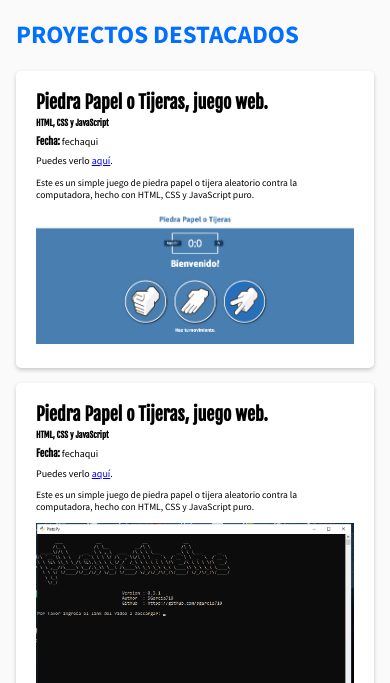
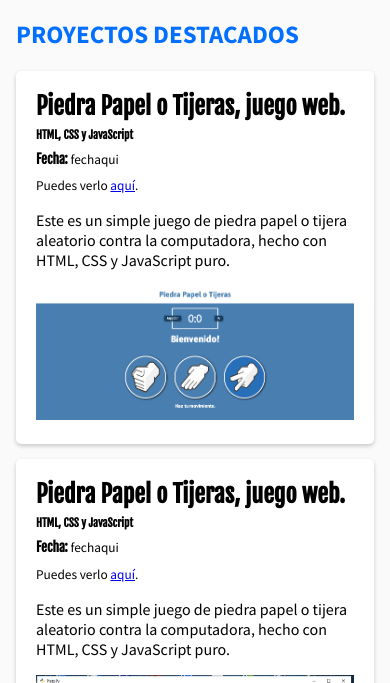
Before and after one commit to SGarcia710/one-page-portfolio-template, a plain HTML site: page index.html in a window 390 px wide. Shown: the part 417-1100 px from the top of the page. Drawn offline with Linux system fonts and the light colour scheme; files whose address does not match are found by name.

Commit message:
Font size for mobile screens fixed. BurgerMenu now working on mobile.

```diff
--- a/index.html
+++ b/index.html
@@ -143,6 +143,7 @@
           burgerButton.removeEventListener('click', hideShow);
         }
       }
+      validation(ipad);
       function hideShow(){
         if (menu.classList.contains('is-active')){
         menu.classList.remove('is-active');
--- a/style.css
+++ b/style.css
@@ -454,7 +454,9 @@ Opinion, siento que es un poco desordenado. */
     /* justify-content: center; */
     /* text-align: center; */
   }
-
+  .portfolio{
+    padding: 0;
+  }
 }
 
 @media screen and (max-width: 895px) {
@@ -530,7 +532,7 @@ Opinion, siento que es un poco desordenado. */
   }
   .project-content{
     width: auto;
-    /* font-size: 16px; */
+    /* font-size: 2em; */
   }
   .project-languages, .project-date, .project-link {
     margin: .4em 0;
@@ -549,7 +551,10 @@ Opinion, siento que es un poco desordenado. */
     font-size: 1em;
   }
   .project-description{
-    font-size: .8em;
+    font-size: 1em;
+  }
+  .event-description{
+    font-size: 1em;
   }
   .event {
     width: auto;
@@ -575,9 +580,9 @@ Opinion, siento que es un poco desordenado. */
 }
 
 @media screen and (max-width: 480px) {
-  .project-content{
+  /* .project-content{
     font-size: 12px;
-  }
+  } */
   .event-content{
     margin: -2em .8em .8em;
     padding: 1em;
```
